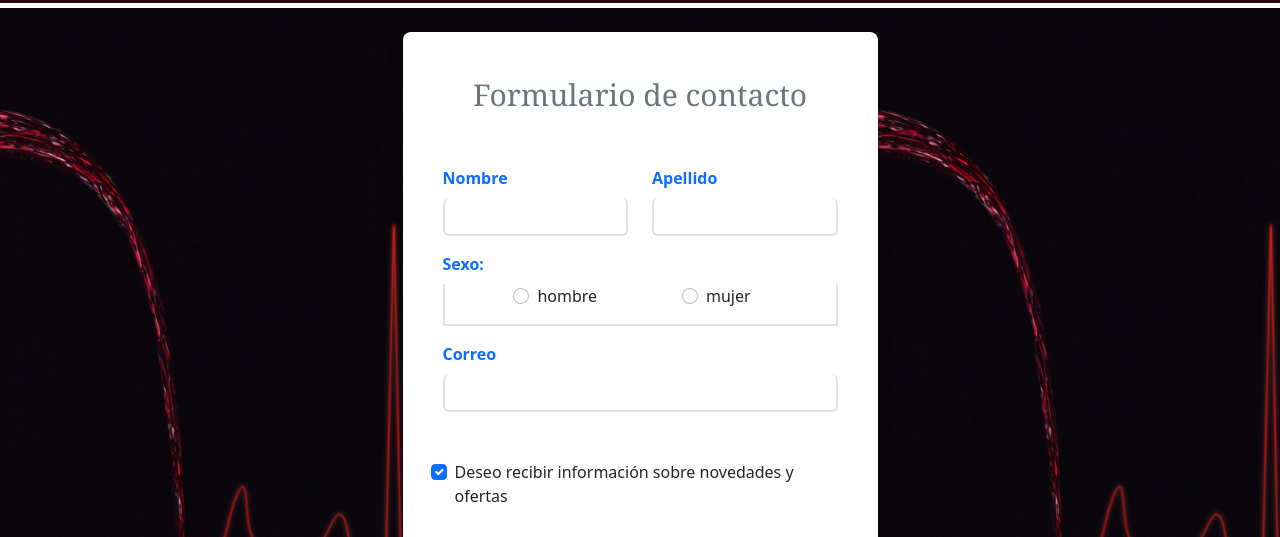
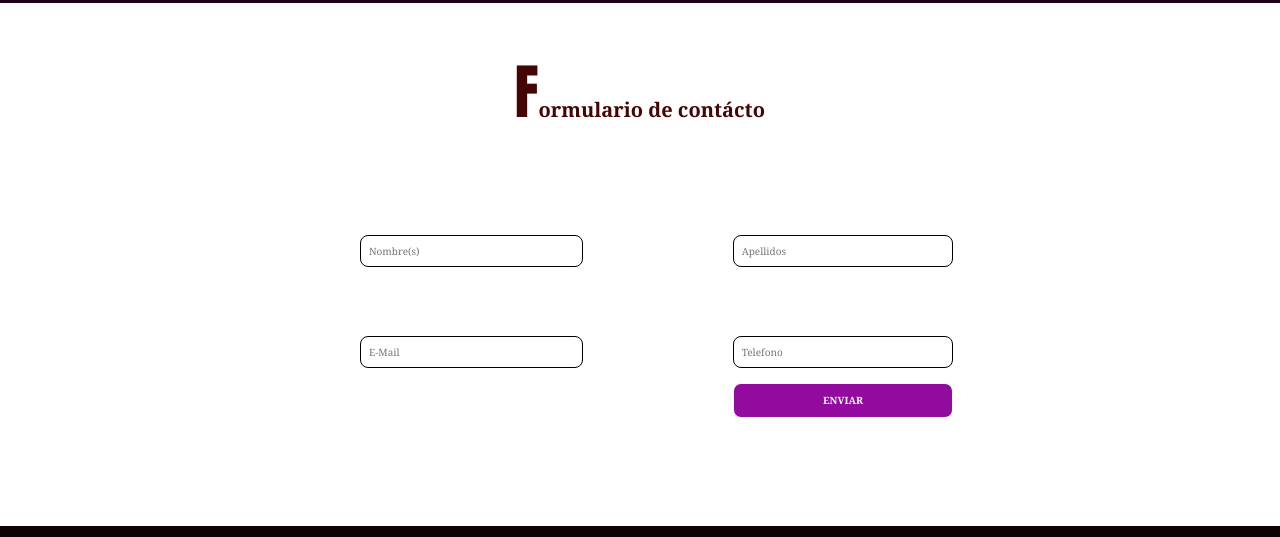
Before and after one commit to bata856/singular_tienda_de_vinos_sass, a website: page pages/contacto.html in a window 1280 px wide. Shown: the part 247-784 px from the top of the page. Drawn offline with nearby package versions, Linux system fonts and the light colour scheme.

Commit message:
Acomodo seccion nosotros, rehago formulario de contacto

```diff
--- a/pages/contacto.html
+++ b/pages/contacto.html
@@ -38,12 +38,49 @@
         </nav>
 
     </header>
+    <div class="content">
+        <h1 class="logo">Formulario de contácto</h1>
+
+        <div class="contact-wrapper">
+           <div class="contact-form">
+            <form action="">
+               <p>
+                <label form="nombre" class="form-label"  ><b>Nombre(s)</b></label>
+                <input  type="text" id="nombre"  class="form-input" placeholder="Nombre(s)">
+               </p>
+               <br>
+               <br>
+               <p>
+                <label form="e-mail" class="form-label"><b>E-Mail</b></label>
+                <input type="email" id="e-mail" class="form-input" placeholder="E-Mail">
+               </p>
+               <p></p>
+            </form>
+           </div>
+           <div class="contact-info">
+            <form action="">
+                <p>
+                    <label form="apellidos" class="form-label" ><b>Apellidos</b></label>
+                    <input type="text" id="apellidos" class="form-input" placeholder="Apellidos">
+                </p>
+                <br>
+               <br>
+                <p>
+                    <label form="telefono" class="form-label" ><b>Telefono</b></label>
+                    <input type="text" id="telefono" class="form-input" placeholder="Telefono">
+                    <br>
+                    <br>
+                    <button type="submit"><b>ENVIAR</b></button>
+                </p>
+            </form>
+           </div>
+        </div>
+   </div>
 
 
 
 
-
-    <main class="container-fluid">
+   <!-- <main class="container-fluid">
 
 
         <div class="container">
@@ -105,7 +142,7 @@
          </div>
 
 
-         <!--  <form action=" ">
+           <form action=" ">
                 <label for="apellido"> Apellido: </label>
                 <input type="text" name="apellido"><br>
                 <label for="nombres"> Nombres: </label>
@@ -126,6 +163,7 @@
             <p>Lorem ipsum, dolor sit amet consectetur adipisicing elit. Aspernatur labore a dolorum eaque laudantium laborum expedita consequatur soluta doloribus sed, quam error exercitationem inventore, voluptatem ducimus animi tenetur quae mollitia.</p>
 
             -->
+
     </main>
 
 
--- a/scss/layout/_main_contacto.scss
+++ b/scss/layout/_main_contacto.scss
@@ -1,4 +1,92 @@
 main
 {
 margin-top: 5px;
+
+
 }
+
+
+
+.content{
+    max-width: 800px;
+    margin-left:auto;
+    margin-right:auto;
+    padding:0.8cm;
+}
+.logo{
+    color:rgb(70, 5, 5);
+    font-family:Georgia, 'Times New Roman', Times, serif;
+    font-size: 20px;
+}
+.contact-wrapper>*{
+    font-family: Georgia, 'Times New Roman', Times, serif;
+    padding:0.5cm;
+    color:white;
+    font-size:10px;
+}
+
+.contact-form form input{
+    width:100%;
+    padding: .2cm;
+    border-color: black;
+    border-width: 1px;
+    border-style: solid;
+    background: white;
+    border-radius:8px;
+}
+.contact-info form button,
+.contact-info form input{
+    width:100%;
+    padding: .2cm;
+    border-color: black;
+    border-width: 1px;
+    border-style: solid;
+    background: white;
+    border-radius: 8px;
+}
+.contact-info form button{
+    background: #920b9e;
+    border-style:white;
+    color:white;
+    height:30px;
+    width: 250px;
+  margin-left: 50%;
+  transform: translateX(-50%);
+}
+.contact-info form button:hover{
+    background:#2e031d;
+}
+@media(min-width: 700px){
+    body{
+    width: 100%;
+    background-size: 100% 115%;
+    }
+    .logo{
+        padding:0.6cm;
+        text-align: center;
+        font-size: 20px;
+    }
+    .contact-wrapper>*{
+        padding:1.5cm;
+    }
+    .contact-wrapper{
+        font-family: 'Roboto';
+        font-size:10px;
+        display:grid;
+        /*grid-template-columns: 1fr 1fr;*/
+        grid-template-columns: repeat(2, 1fr);
+        justify-items:stretch;
+        justify-items: start;
+        justify-items: end;
+
+    }
+    .contact-info form button{
+        height:35px;
+        width: 220px;
+        margin-left: 50%;
+        transform: translateX(-50%);
+        border-color: white;
+        border-width: 1px;
+        border-style: solid;
+    }
+}
```
Also changed, not shown: css/style.css.
